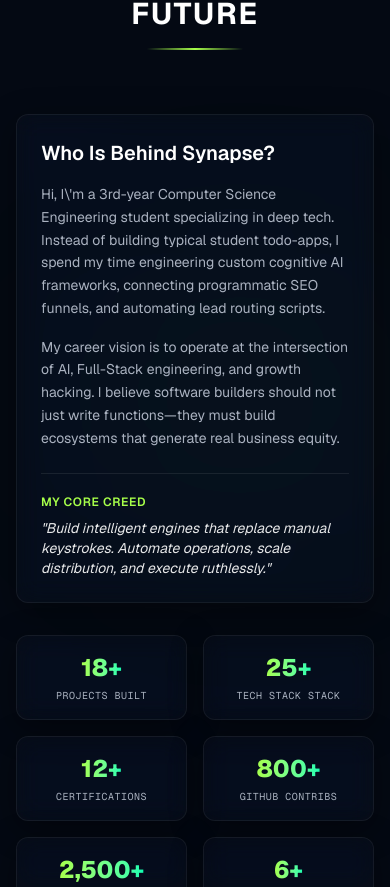
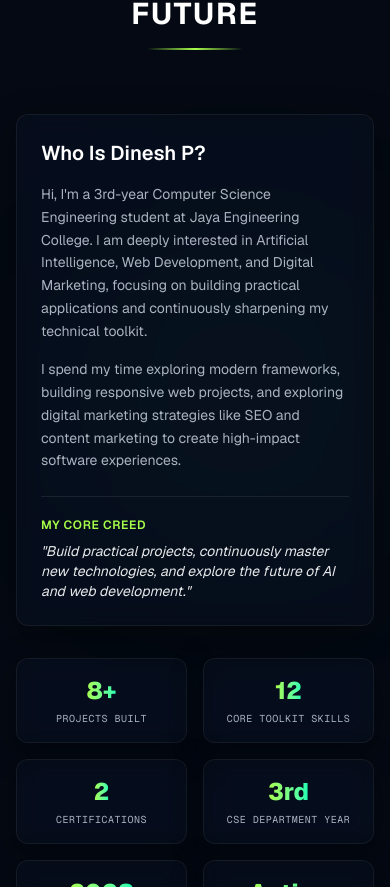
Before and after one commit to dinnu-2006/my-future, a Next.js app: page / in a window 390 px wide. Shown: the part 1113-2000 px from the top of the page. Built offline with nearby package versions, Linux system fonts and the light colour scheme; no server answers.

Commit message:
Update resume content, certifications, and links

```diff
--- a/src/app/resume/page.tsx
+++ b/src/app/resume/page.tsx
@@ -13,7 +13,7 @@
 import { experience } from '@/data/experience';
 import { skills } from '@/data/skills';
 import { achievements } from '@/data/achievements';
-import { Printer, ArrowLeft, Mail, Calendar, GraduationCap, Briefcase, Award } from 'lucide-react';
+import { Printer, ArrowLeft, Mail, Calendar, GraduationCap, Briefcase, Award, ExternalLink } from 'lucide-react';
 
 export default function ResumePage() {
   const [consoleOpen, setConsoleOpen] = useState(false);
@@ -72,7 +72,7 @@
                 Dinesh P
               </h1>
               <h2 className="text-base md:text-lg font-mono text-primary-accent uppercase tracking-widest mt-1">
-                AI Architect & Full Stack Engineer
+                Web Developer & AI Developer
               </h2>
               <span className="text-xs text-text-muted mt-2 block font-medium">
                 CSE Undergraduate Student (3rd Year)
@@ -106,9 +106,20 @@
                 <h3 className="text-xs uppercase font-mono tracking-widest text-primary-accent font-semibold mb-3 pb-1.5 border-b border-white/6">
                   Executive Brief
                 </h3>
-                <p className="text-xs md:text-sm text-text-muted leading-relaxed">
-                  Aggressive AI builder and full-stack developer. Specializing in autonomous LLM planning nodes, complex backend API routers, n8n automation sheets, and organic programmatic traffic acquisition.
-                </p>
+                <ul className="flex flex-col gap-1.5 text-xs text-text-muted leading-relaxed">
+                  <li className="flex items-start gap-1.5">
+                    <span className="w-1 h-1 rounded-full bg-primary-accent/80 mt-1.5 flex-shrink-0" />
+                    <span>Computer Science Engineering student with interests in Artificial Intelligence, Web Development, and Digital Marketing.</span>
+                  </li>
+                  <li className="flex items-start gap-1.5">
+                    <span className="w-1 h-1 rounded-full bg-primary-accent/80 mt-1.5 flex-shrink-0" />
+                    <span>Building practical projects while continuously improving software development and problem-solving skills.</span>
+                  </li>
+                  <li className="flex items-start gap-1.5">
+                    <span className="w-1 h-1 rounded-full bg-primary-accent/80 mt-1.5 flex-shrink-0" />
+                    <span>Currently learning AI development and exploring modern technologies to create useful applications.</span>
+                  </li>
+                </ul>
               </div>
 
               {/* Education */}
@@ -118,16 +129,16 @@
                 </h3>
                 <div className="flex flex-col gap-1">
                   <span className="text-xs font-bold text-white uppercase">
-                    B.Tech in CSE
+                    B.E. Computer Science Engineering
                   </span>
                   <span className="text-[10px] text-text-muted font-medium">
-                    State Technical University
+                    Jaya Engineering College
                   </span>
                   <span className="text-[10px] font-mono text-text-muted">
-                    2023 - 2027 (Expected)
+                    2024 – 2028 (Expected)
                   </span>
                   <span className="text-[10px] font-mono text-primary-accent font-semibold mt-1">
-                    CGPA: 9.1/10 (Top 5%)
+                    Third Year Undergraduate Student
                   </span>
                 </div>
               </div>
@@ -157,7 +168,19 @@
                 <div className="flex flex-col gap-3 text-[10px] font-mono text-text-muted">
                   {achievements.filter(a => a.category === 'certification').map((cert) => (
                     <div key={cert.id} className="flex flex-col">
-                      <span className="text-white font-bold">{cert.title}</span>
+                      {cert.credentialUrl ? (
+                        <a
+                          href={cert.credentialUrl}
+                          target="_blank"
+                          rel="noopener noreferrer"
+                          className="text-white font-bold hover:text-primary-accent transition-colors flex items-center gap-1 group/link"
+                        >
+                          {cert.title}
+                          <ExternalLink className="w-3 h-3 text-primary-accent opacity-60 group-hover/link:opacity-100 transition-opacity" />
+                        </a>
+                      ) : (
+                        <span className="text-white font-bold">{cert.title}</span>
+                      )}
                       <span>{cert.event}</span>
                     </div>
                   ))}
--- a/src/components/sections/About.tsx
+++ b/src/components/sections/About.tsx
@@ -12,51 +12,35 @@
     id: 'student',
     icon: BookOpen,
     label: 'Student',
-    period: '2023 - Present',
-    title: 'CSE Foundations',
-    details: 'Mastering advanced algorithms, system design, discrete mathematics, and neural network fundamentals. Maintaining a 9.1 CGPA.',
+    period: '2024 - 2028 (Expected)',
+    title: 'CSE Undergraduate',
+    details: 'Pursuing Bachelor of Engineering in Computer Science Engineering at Jaya Engineering College. Enthusiastic about Artificial Intelligence, Web Development, and Software Engineering.',
   },
   {
     id: 'developer',
     icon: Code,
     label: 'Developer',
     period: '2024 - Present',
-    title: 'Full Stack Engineering',
-    details: 'Constructing robust web applications, database schemas, API backends, and responsive frontend client layers using modern frameworks.',
+    title: 'Web & AI Builder',
+    details: 'Developing responsive web applications and exploring AI concepts and machine learning fundamentals through personal projects.',
   },
   {
-    id: 'builder',
-    icon: Cpu,
-    label: 'AI Builder',
+    id: 'marketer',
+    icon: Rocket,
+    label: 'Marketer',
     period: '2025 - Present',
-    title: 'Cognitive Workflows',
-    details: 'Architecting retrieval-augmented generation pipelines, semantic search nodes, custom vector stores, and multi-agent operations.',
-  },
-  {
-    id: 'creator',
-    icon: Rocket,
-    label: 'Startup Creator',
-    period: '2025 - Present',
-    title: 'Bootstrapping MVPs',
-    details: 'Transforming theoretical systems into market-viable products. Automating lead pipelines and charging clients for production SaaS tools.',
-  },
-  {
-    id: 'founder',
-    icon: Award,
-    label: 'Future Tech Founder',
-    period: 'Beyond 2027',
-    title: 'Cognitive Operations Scale',
-    details: 'Scaling autonomous systems that replace manual administrative overhead, raising seed funding, and managing teams.',
+    title: 'Digital Marketing',
+    details: 'Understanding SEO, content marketing, and online brand growth fundamentals. Applying marketing concepts to personal portfolio projects.',
   }
 ];
 
 const STATS = [
-  { label: 'Projects Built', value: '18+' },
-  { label: 'Tech Stack Stack', value: '25+' },
-  { label: 'Certifications', value: '12+' },
-  { label: 'GitHub Contribs', value: '800+' },
-  { label: 'Learning Hours', value: '2,500+' },
-  { label: 'Clients Served', value: '6+' }
+  { label: 'Projects Built', value: '8+' },
+  { label: 'Core Toolkit Skills', value: '12' },
+  { label: 'Certifications', value: '2' },
+  { label: 'CSE Department Year', value: '3rd' },
+  { label: 'Graduation Year', value: '2028' },
+  { label: 'Github Repository', value: 'Active' }
 ];
 
 export const About: React.FC = () => {
@@ -99,13 +83,13 @@
             {/* Story Card */}
             <Card glowColor="rgba(0, 255, 178, 0.12)" className="p-6 md:p-8 bg-[#030712]/40">
               <h3 className="text-xl md:text-2xl font-semibold mb-4 text-white">
-                Who Is Behind Synapse?
+                Who Is Dinesh P?
               </h3>
               <p className="text-sm md:text-base text-text-muted leading-relaxed mb-4">
-                Hi, I\'m a 3rd-year Computer Science Engineering student specializing in deep tech. Instead of building typical student todo-apps, I spend my time engineering custom cognitive AI frameworks, connecting programmatic SEO funnels, and automating lead routing scripts.
+                Hi, I'm a 3rd-year Computer Science Engineering student at Jaya Engineering College. I am deeply interested in Artificial Intelligence, Web Development, and Digital Marketing, focusing on building practical applications and continuously sharpening my technical toolkit.
               </p>
               <p className="text-sm md:text-base text-text-muted leading-relaxed mb-6">
-                My career vision is to operate at the intersection of AI, Full-Stack engineering, and growth hacking. I believe software builders should not just write functions—they must build ecosystems that generate real business equity.
+                I spend my time exploring modern frameworks, building responsive web projects, and exploring digital marketing strategies like SEO and content marketing to create high-impact software experiences.
               </p>
 
               <div className="border-t border-white/8 pt-5">
@@ -113,7 +97,7 @@
                   My Core Creed
                 </span>
                 <p className="text-sm italic text-white/90">
-                  "Build intelligent engines that replace manual keystrokes. Automate operations, scale distribution, and execute ruthlessly."
+                  "Build practical projects, continuously master new technologies, and explore the future of AI and web development."
                 </p>
               </div>
             </Card>
--- a/src/components/sections/Hero.tsx
+++ b/src/components/sections/Hero.tsx
@@ -29,7 +29,7 @@
           {/* Status Badge */}
           <div className="inline-flex items-center gap-2 px-3 py-1.5 rounded-full bg-primary-accent/8 border border-primary-accent/20 text-xs md:text-sm font-semibold tracking-wider text-primary-accent uppercase shadow-[0_0_12px_rgba(167,255,74,0.12)]">
             <span className="w-1.5 h-1.5 rounded-full bg-primary-accent animate-pulse" />
-            AI Architect & Founder
+            AI & Web Developer
           </div>
 
           {/* Headline */}
--- a/src/components/sections/Skills.tsx
+++ b/src/components/sections/Skills.tsx
@@ -6,14 +6,13 @@
 import { Card } from '../ui/Card';
 import { fadeUp } from '@/lib/animations';
 import { skills } from '@/data/skills';
-import { Cpu, Layout, Server, TrendingUp, Cpu as AutomateIcon } from 'lucide-react';
+import { Cpu, Layout, Server, TrendingUp } from 'lucide-react';
 
 const CATEGORIES = [
   { id: 'ai', label: 'AI Engineering', icon: Cpu, color: '#A7FF4A', radius: 130, speed: '40s' },
   { id: 'frontend', label: 'Frontend UI', icon: Layout, color: '#00FFB2', radius: 195, speed: '55s' },
   { id: 'backend', label: 'Backend Core', icon: Server, color: '#38BDF8', radius: 260, speed: '70s' },
-  { id: 'automation', label: 'Automation', icon: AutomateIcon, color: '#B7FF62', radius: 320, speed: '85s' },
-  { id: 'marketing', label: 'Growth/SEO', icon: TrendingUp, color: '#F472B6', radius: 375, speed: '100s' }
+  { id: 'marketing', label: 'Growth/SEO', icon: TrendingUp, color: '#F472B6', radius: 325, speed: '85s' }
 ];
 
 export const Skills: React.FC = () => {
--- a/src/data/experience.ts
+++ b/src/data/experience.ts
@@ -11,55 +11,42 @@
 export const experience: ExperienceItem[] = [
   {
     id: 'exp-1',
-    role: 'Co-Founder & Lead AI Engineer',
-    company: 'Synapse Core Automations (Stealth Builder)',
-    type: 'Startup',
-    duration: 'Jan 2026 - Present',
+    role: 'Web Development & AI Enthusiast',
+    company: 'Independent Study & Projects',
+    type: 'Freelance',
+    duration: '2024 - Present',
     description: [
-      'Architected semantic parsing nodes that automatically extract key entities from contract PDFs.',
-      'Deployed production n8n workflows that save early-stage clients 10-18 operational hours weekly.',
-      'Managed full client relations, delivering custom cognitive agents under tight timelines.'
+      'Developing responsive web applications and continuously improving frontend and backend development skills.',
+      'Exploring AI concepts and machine learning fundamentals through personal projects and hands-on practice.',
+      'Currently learning AI development and modern software technologies.'
     ],
-    skills: ['LangChain', 'Python', 'n8n', 'Next.js', 'PostgreSQL']
+    skills: ['Web Development', 'Artificial Intelligence', 'React', 'Node.js', 'Python']
   },
   {
     id: 'exp-2',
-    role: 'AI Research & Engineering Intern',
-    company: 'Aura AI Solutions Group',
-    type: 'Internship',
-    duration: 'Nov 2025 - Feb 2026',
+    role: 'Digital Marketing Learner',
+    company: 'Self-Directed',
+    type: 'Freelance',
+    duration: '2025 - Present',
     description: [
-      'Benchmarked embedding models to identify optimal vectors for high-recall document chats.',
-      'Constructed modular Express APIs connecting proprietary agent scripts to a React frontend.',
-      'Implemented automated regression tests for LLM outputs using guardrails.'
+      'Understanding SEO, content marketing, and online brand growth fundamentals.',
+      'Exploring digital marketing strategies and audience engagement techniques.',
+      'Applying marketing concepts while building personal and portfolio projects.'
     ],
-    skills: ['Node.js', 'OpenAI API', 'Vector DBs', 'TypeScript', 'Jest']
+    skills: ['Digital Marketing', 'SEO', 'Web Development']
   },
   {
     id: 'exp-3',
-    role: 'Freelance Automation Specialist',
-    company: 'Self-Employed (Digital Platforms)',
-    type: 'Freelance',
-    duration: 'May 2025 - Present',
+    role: 'B.E. Computer Science Engineering (3rd Year)',
+    company: 'Jaya Engineering College',
+    type: 'Education',
+    duration: '2024 – 2028 (Expected)',
     description: [
-      'Developed custom Google Sheets scraping automations and automated calendar bookers.',
-      'Advised local business networks on organic Google Search SEO strategies, yielding 80%+ traffic bumps.',
-      'Crafted high-fidelity Framer landing pages converting over 15% of inbound visitors.'
+      'Currently pursuing Bachelor of Engineering in Computer Science Engineering.',
+      'Interested in Artificial Intelligence, Web Development, and Software Engineering.',
+      'Continuously learning modern technologies through projects and self-study.'
     ],
-    skills: ['Zapier', 'SEO Auditing', 'Content Growth', 'Make.com', 'Framer']
-  },
-  {
-    id: 'exp-4',
-    role: 'B.Tech in Computer Science Engineering (3rd Year)',
-    company: 'State Technical University',
-    type: 'Education',
-    duration: '2023 - 2027 (Expected)',
-    description: [
-      'Specializing in Artificial Intelligence and Machine Learning paradigms.',
-      'CGPA: 9.1/10 (Top 5% of Department).',
-      'Relevant Coursework: Design and Analysis of Algorithms, Databases, Neural Networks, Soft Computing.'
-    ],
-    skills: ['Data Structures', 'Database Systems', 'Neural Networks', 'Python']
+    skills: ['Python', 'JavaScript', 'HTML & CSS', 'Machine Learning']
   }
 ];
 
--- a/src/data/skills.ts
+++ b/src/data/skills.ts
@@ -3,39 +3,23 @@
 export const skills: Skill[] = [
   // AI
   { name: 'Python', category: 'ai', level: 95 },
-  { name: 'Machine Learning', category: 'ai', level: 90 },
-  { name: 'Deep Learning', category: 'ai', level: 85 },
-  { name: 'OpenAI APIs', category: 'ai', level: 95 },
-  { name: 'LangChain', category: 'ai', level: 90 },
-  { name: 'TensorFlow', category: 'ai', level: 80 },
-  { name: 'PyTorch', category: 'ai', level: 82 },
+  { name: 'Artificial Intelligence', category: 'ai', level: 90 },
+  { name: 'Machine Learning', category: 'ai', level: 85 },
 
   // Frontend
+  { name: 'JavaScript', category: 'frontend', level: 92 },
   { name: 'HTML & CSS', category: 'frontend', level: 95 },
-  { name: 'JavaScript', category: 'frontend', level: 92 },
-  { name: 'TypeScript', category: 'frontend', level: 90 },
-  { name: 'React', category: 'frontend', level: 94 },
-  { name: 'Next.js', category: 'frontend', level: 95 },
-  { name: 'Tailwind CSS', category: 'frontend', level: 96 },
+  { name: 'React', category: 'frontend', level: 90 },
+  { name: 'Tailwind CSS', category: 'frontend', level: 92 },
+  { name: 'Web Development', category: 'frontend', level: 94 },
 
   // Backend
   { name: 'Node.js', category: 'backend', level: 88 },
-  { name: 'Express.js', category: 'backend', level: 90 },
-  { name: 'MongoDB', category: 'backend', level: 85 },
-  { name: 'PostgreSQL', category: 'backend', level: 87 },
-  { name: 'REST APIs', category: 'backend', level: 92 },
+  { name: 'Express.js', category: 'backend', level: 85 },
+  { name: 'MongoDB', category: 'backend', level: 82 },
 
   // Marketing
-  { name: 'SEO Optimization', category: 'marketing', level: 90 },
-  { name: 'Content Marketing', category: 'marketing', level: 85 },
-  { name: 'Google Analytics', category: 'marketing', level: 88 },
-  { name: 'Growth Hacking', category: 'marketing', level: 84 },
-
-  // Automation
-  { name: 'n8n Workflows', category: 'automation', level: 94 },
-  { name: 'Zapier Integrations', category: 'automation', level: 92 },
-  { name: 'Make.com Pipelines', category: 'automation', level: 88 },
-  { name: 'AI Automations', category: 'automation', level: 95 }
+  { name: 'Digital Marketing', category: 'marketing', level: 88 }
 ];
 
 export default skills;
```
Also changed, not shown: src/app/api/contact/route.ts (added, +72 -0 lines), src/components/sections/Contact.tsx (+19 -18 lines), src/components/sections/Experience.tsx (+4 -4 lines), src/data/achievements.ts (+15 -48 lines), src/components/effects/CinematicIntro.tsx (line endings or trailing spaces), 1 other file (tests, documents, lock files or other folders).
